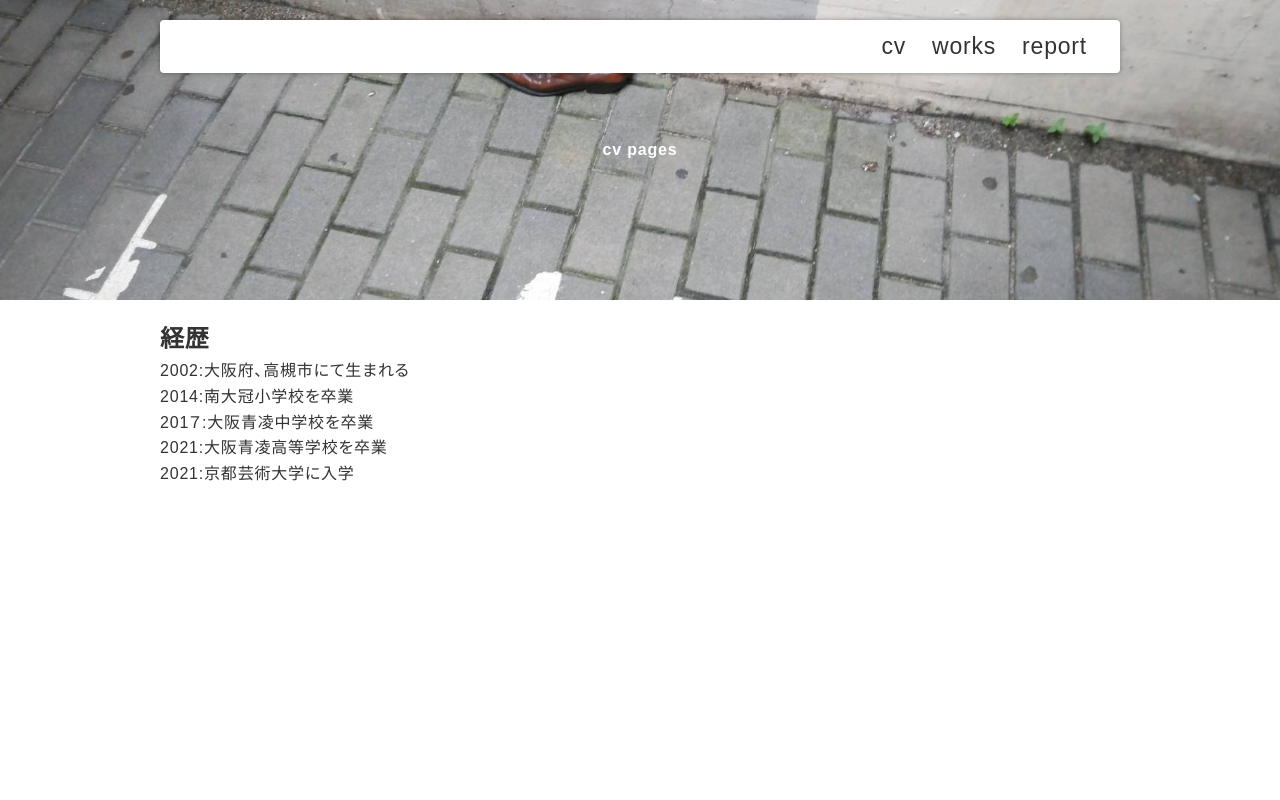
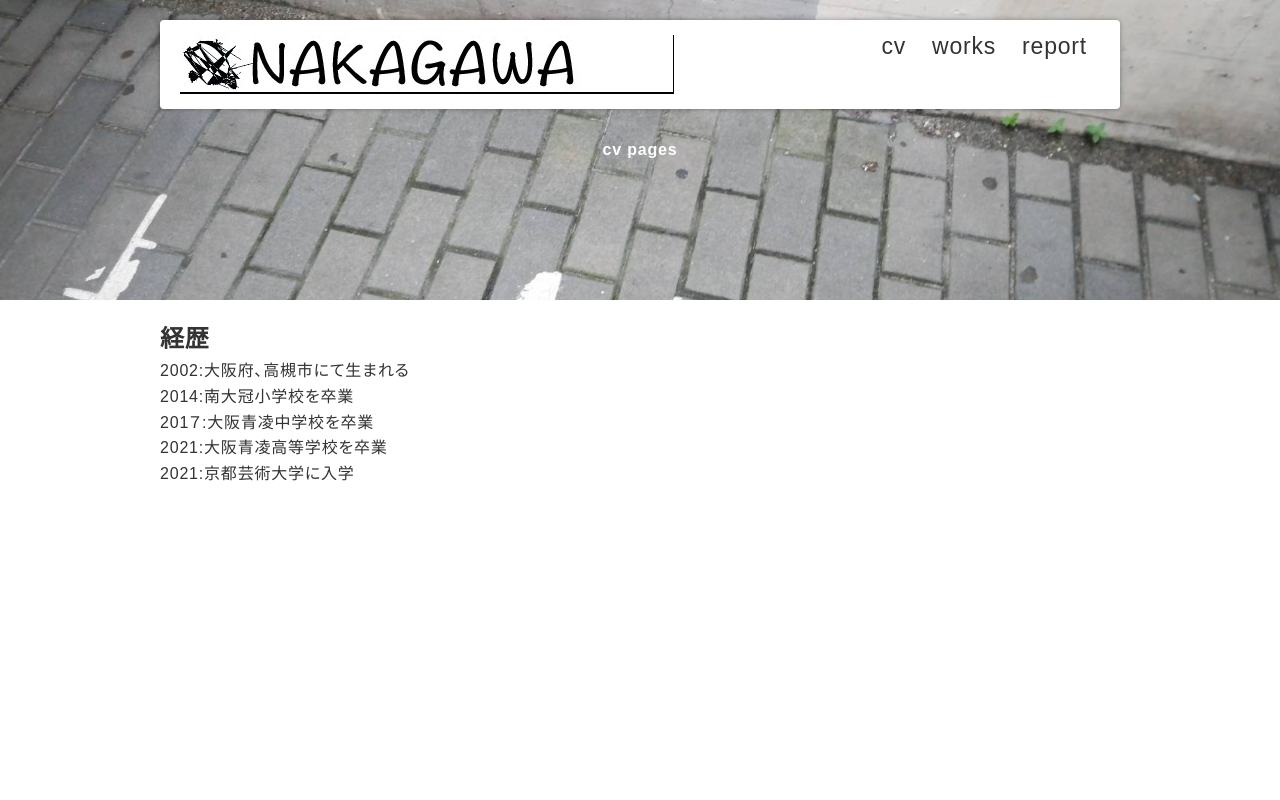
Before and after one commit to KUAD-XtechDesign/portfolio-nakagwa-shori-31, a plain HTML site: page cv.html in a window 1280 px wide. Shown: the top 800 px of the page. Drawn offline with Linux system fonts and the light colour scheme.

Commit message:
logoエセ改造

```diff
--- a/cv.html
+++ b/cv.html
@@ -12,7 +12,7 @@
   <header>
     <div class="inner">
       <p id="header_logo">
-        <a href="./index.html"><img src="./images/logo.svg" alt=""></a>
+        <a href="./index.html"><img src="./images/logo.jpeg" alt=""></a>
       </p>
       <ul id="global_menu">
         <li><a href="./cv.html">cv</a></li>
```
Also changed, not shown: images/logo.jpeg (added), images/logos.svg (added), 2 other files.
